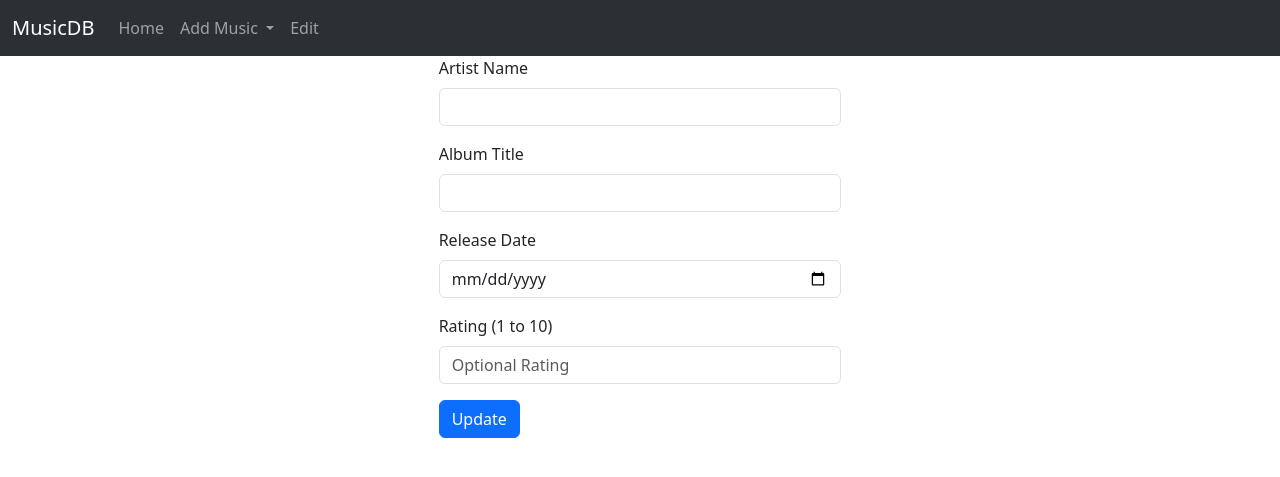
After one commit to alvadeli/cs50-final-project, a Flask app: template templates/edit_music_data.html in a window 1280 px wide. The commit adds this page. Shown: the top 477 px of the page. Run offline with Flask 3, Linux system fonts and the light colour scheme; the template is opened without the code that fills it, so the values that code supplies are empty.

Commit message:
feat: edit albums

```diff
--- a/app.py
+++ b/app.py
@@ -34,7 +34,7 @@ def after_request(response):
 
 @app.route("/", methods=["POST", "GET"])
 def index():
-    select_album_data = select(Album,Artist,Rating).join(Album, Album.artist_id == Artist.id).join(Rating, Album.id == Rating.album_id, isouter=True)
+    select_album_data = select(Album,Artist,Rating).join(Artist, Album.artist_id == Artist.id).join(Rating, Album.id == Rating.album_id, isouter=True)
     album_data = db.session.execute(select_album_data).all()
 
     # for album,artist,rating in album_data:
@@ -87,18 +87,29 @@ def enter_music_data():
             db.session.add(new_rating)
         db.session.commit()
 
-    return render_template("index.html")
+    return redirect("/")
 
+@app.route("/edit_music_data", methods=["GET", "POST"])
+def edit_music_data():
+    if request.method == "GET":
+        album_id = request.args.get("album_id")
+        if not album_id:
+            redirect("/")
+        try:
+            album_id = int(album_id)
+        except:
+            return redirect("/")
 
-@app.route("/edit_music_data", methods=["POST"])
-def edit_music_data():
-    data = request.get_json()
-    album_id = data.get('albumId')
+        select_album_data = select(Album,Artist,Rating).filter(Album.id == album_id).join(Album, Album.artist_id == Artist.id).join(Rating, Album.id == Rating.album_id, isouter=True)
+        album_data = db.session.execute(select_album_data).first()
 
-    # Now you can use the album ID as needed in your Flask route logic
-    # For example, you can perform database operations or other tasks with this ID
+        if not album_data:
+            return redirect("/")
 
-    # Example: Print the album ID to the console
-    print("Received album ID:", album_id)
-    #TODO edit html album with id ... Update Album data create new artist if new, update rating with id
-    return jsonify({'message': 'Album ID received successfully'})
+        return render_template("edit_music_data.html", album_data = album_data)
+
+    #TODO Update Album data,
+
+    #Delecte Add new Artist if neccessary and delete artist with no refs
+
+    return redirect("/")
--- a/static/styles.css
+++ b/static/styles.css
@@ -1,3 +1,17 @@
 .table-hover tbody tr:hover td {
     background: #aca8a8;
 }
+
+.table-active tbody tr:active td{
+    background: aqua;
+     background-color: red;
+}
+
+.container > .row > .table > tr.active .table-active{
+    background:red;
+    background-color: red;
+}
+
+.table-active {
+    background-color: red;
+}
--- /dev/null
+++ b/templates/edit_music_data.html
@@ -0,0 +1,30 @@
+{% extends "layout.html" %}
+
+{% block title %}
+    Edit Music Data
+{% endblock %}
+
+{% block main %}
+<div class="col-4 mx-auto container">
+    <form action="/edit_music_data" method="post">
+        <div class="mb-3">
+          <label class="form-label">Artist Name</label>
+          <input type="text" class="form-control" name="artist" required value="{{ album_data.Artist.name }}">
+        </div>
+        <div class="mb-3">
+          <label class="form-label">Album Title</label>
+          <input type="text" class="form-control" name="album" required value=" {{ album_data.Album.title }}">
+        </div>
+        <div class="mb-3">
+          <label class="form-label">Release Date</label>
+          <input type="date" class="form-control" name="release_date" required value="{{ album_data.Album.release_date }}">
+        </div>
+        <div class="mb-3">
+            <label class="form-label">Rating (1 to 10)</label>
+            <input type="number" class="form-control" name="rating" min="1" max="10" placeholder="Optional Rating" value="{{ album_data.Rating.rating_value if album_data.Rating else ''}}">
+        </div>
+        <input type="hidden" name="album_id" value="{{ album_data.Album.id }}">
+        <button type="submit" class="btn btn-primary">Update</button>
+      </form>
+</div>
+{% endblock %}
```
Also changed, not shown: templates/index.html (+8 -29 lines), 6 other files.
